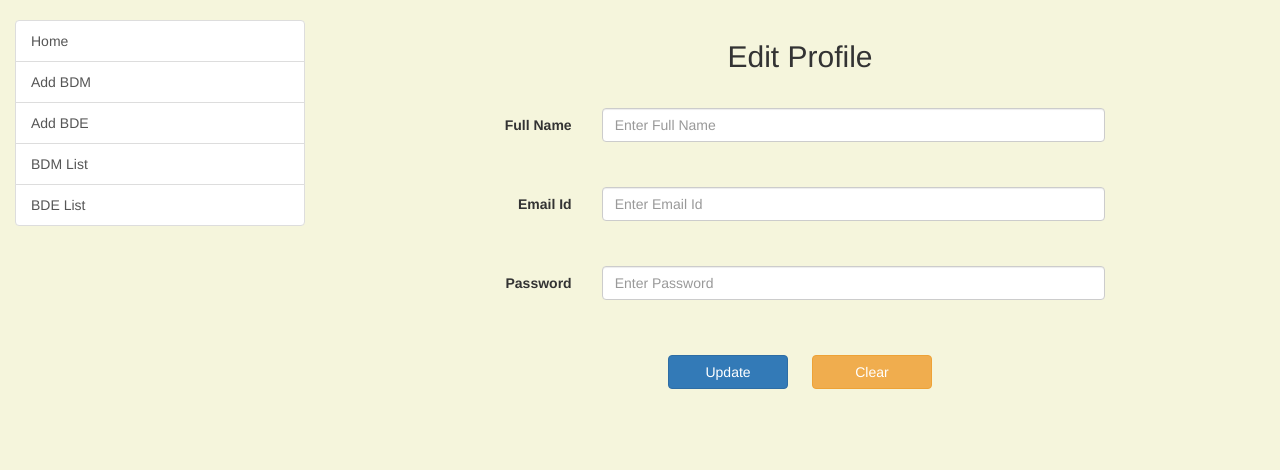
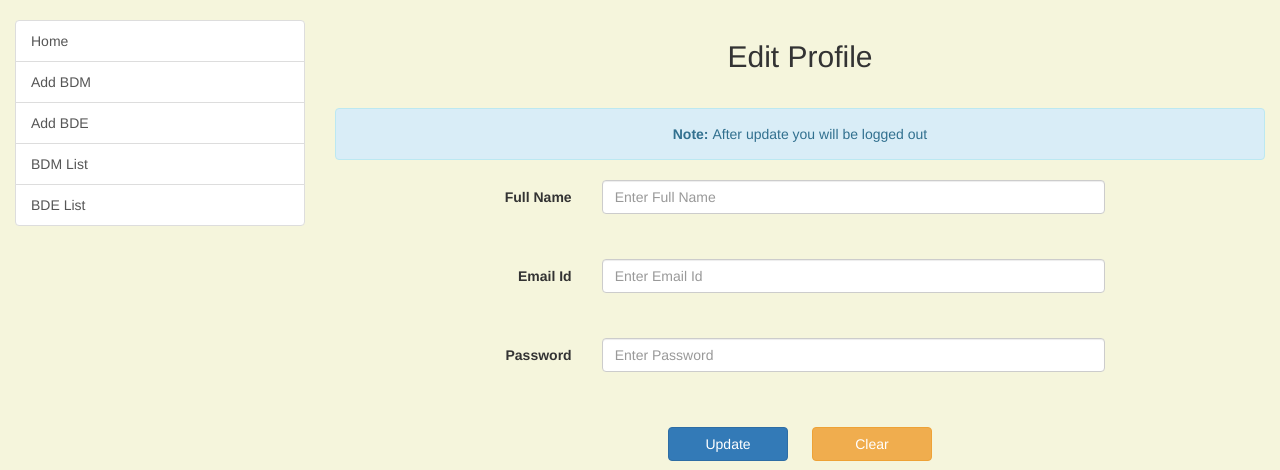
Before and after one commit to VidyaNaik/salesteamapp, a PHP site: the page made by views/user/editprofile.php in a window 1280 px wide. Shown: the part 52-522 px from the top of the page. Run offline with PHP 8.4, Linux system fonts and the light colour scheme; the template is opened without the code that fills it, so the values that code supplies are empty; the visitor is signed in with stand-in values (Sample User, id 1); some libraries are stand-ins or nearby versions.

Commit message:
changes2

```diff
--- a/views/user/editprofile.php
+++ b/views/user/editprofile.php
@@ -39,6 +39,9 @@ $user = $userService->getUserById($userId);
                                 unset($_SESSION['serverMsg']);
                             }
                         ?>
+                    </div>
+                    <div class="alert alert-info" role="alert">
+                        <p class="text-center"><strong>Note: </strong>After update you will be logged out</p>
                     </div>
                     <div class="row">
                         <div class="col-sm-offset-2 col-sm-8">
```
Also changed, not shown: views/user/home.php (line endings or trailing spaces).
